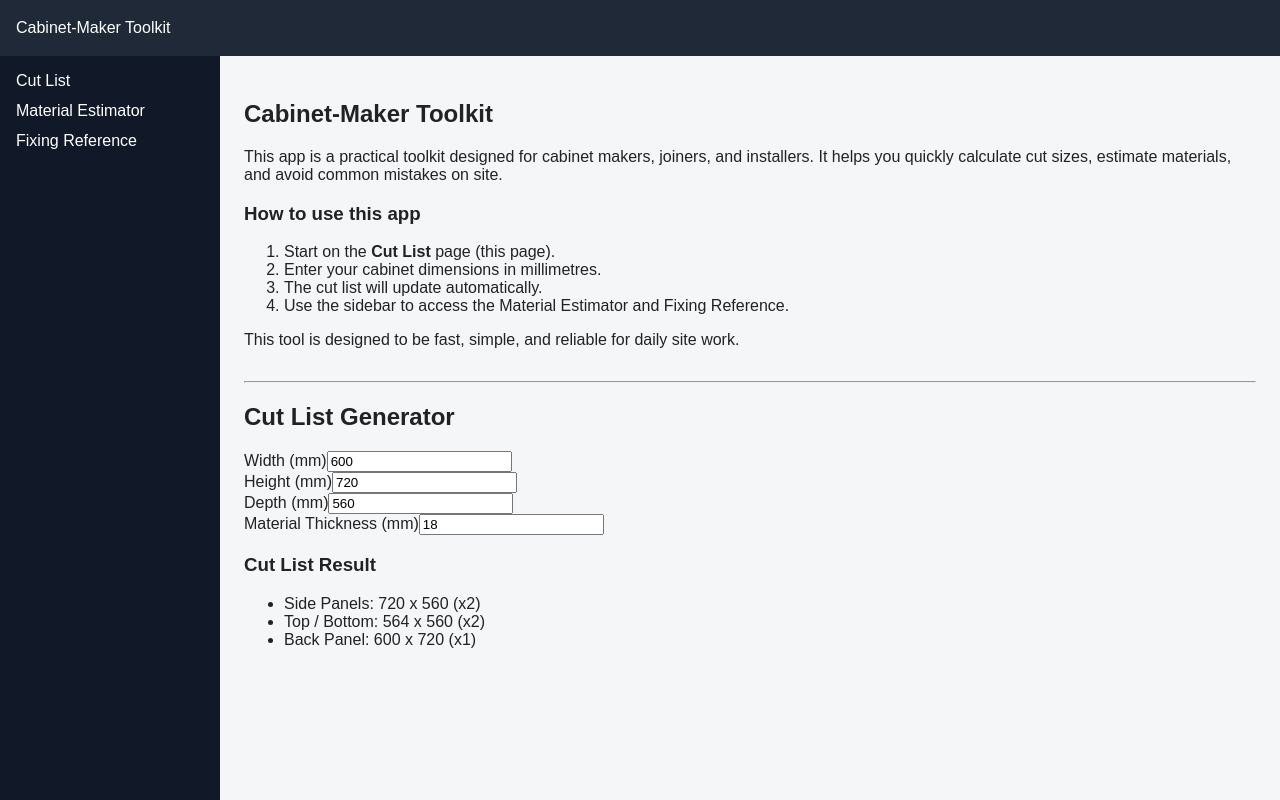
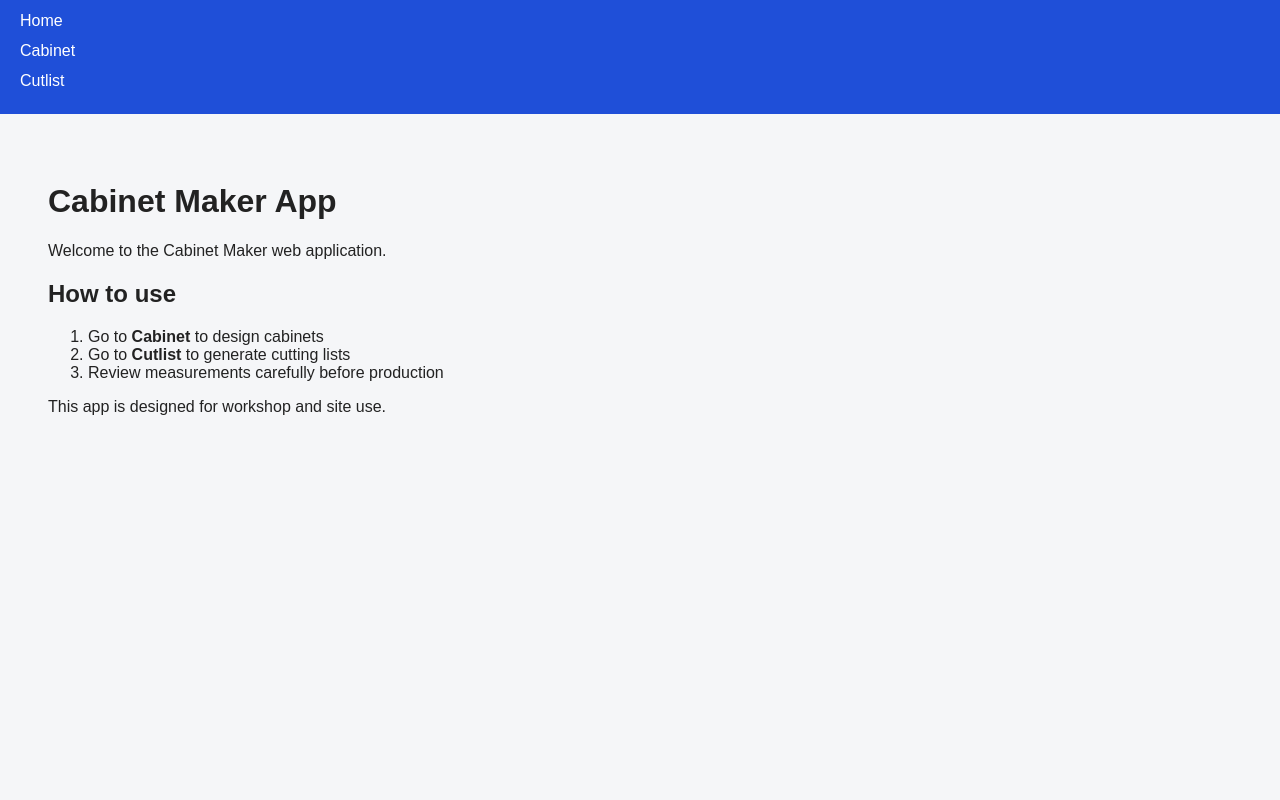
Before and after one commit to heidi-dang/cabinet-maker, a React (Vite) app: page /#/ in a window 1280 px wide. Built offline with nearby package versions, Linux system fonts and the light colour scheme.

Commit message:
fix reroute

```diff
--- a/src/App.tsx
+++ b/src/App.tsx
@@ -1,11 +1,16 @@
 import React from "react";
-import { HashRouter } from "react-router";
+import { HashRouter, Routes, Route } from "react-router-dom";
 import Layout from "./layout/Layout";
+import Home from "./pages/Home";
 
 export default function App() {
     return (
         <HashRouter>
-            <Layout />
+            <Routes>
+                <Route path="/" element={<Layout />}>
+                    <Route index element={<Home />} />
+                </Route>
+            </Routes>
         </HashRouter>
     );
 }
--- a/src/layout/Layout.tsx
+++ b/src/layout/Layout.tsx
@@ -1,18 +1,30 @@
 import React from "react";
-import Header from "./Header";
-import Sidebar from "./Sidebar";
-import AppRoutes from "../routes/AppRoutes";
+import { Link, Outlet } from "react-router-dom";
 
 export default function Layout() {
     return (
-        <>
-            <Header />
-            <div className="layout">
-                <Sidebar />
-                <main>
-                    <AppRoutes />
-                </main>
-            </div>
-        </>
+        <div>
+            <nav
+                style={{
+                    background: "#1f4fd8",
+                    padding: "12px 20px",
+                    color: "#fff",
+                }}
+            >
+                <Link to="/" style={{ color: "#fff", marginRight: 20 }}>
+                    Home
+                </Link>
+                <Link to="/cabinet" style={{ color: "#fff", marginRight: 20 }}>
+                    Cabinet
+                </Link>
+                <Link to="/cutlist" style={{ color: "#fff" }}>
+                    Cutlist
+                </Link>
+            </nav>
+
+            <main>
+                <Outlet />
+            </main>
+        </div>
     );
 }
--- /dev/null
+++ b/src/pages/Home.tsx
@@ -0,0 +1,25 @@
+import React from "react";
+
+export default function Home() {
+    return (
+        <div style={{ padding: "24px" }}>
+            <h1>Cabinet Maker App</h1>
+
+            <p>
+                Welcome to the Cabinet Maker web application.
+            </p>
+
+            <h2>How to use</h2>
+
+            <ol>
+                <li>Go to <strong>Cabinet</strong> to design cabinets</li>
+                <li>Go to <strong>Cutlist</strong> to generate cutting lists</li>
+                <li>Review measurements carefully before production</li>
+            </ol>
+
+            <p>
+                This app is designed for workshop and site use.
+            </p>
+        </div>
+    );
+}
```
